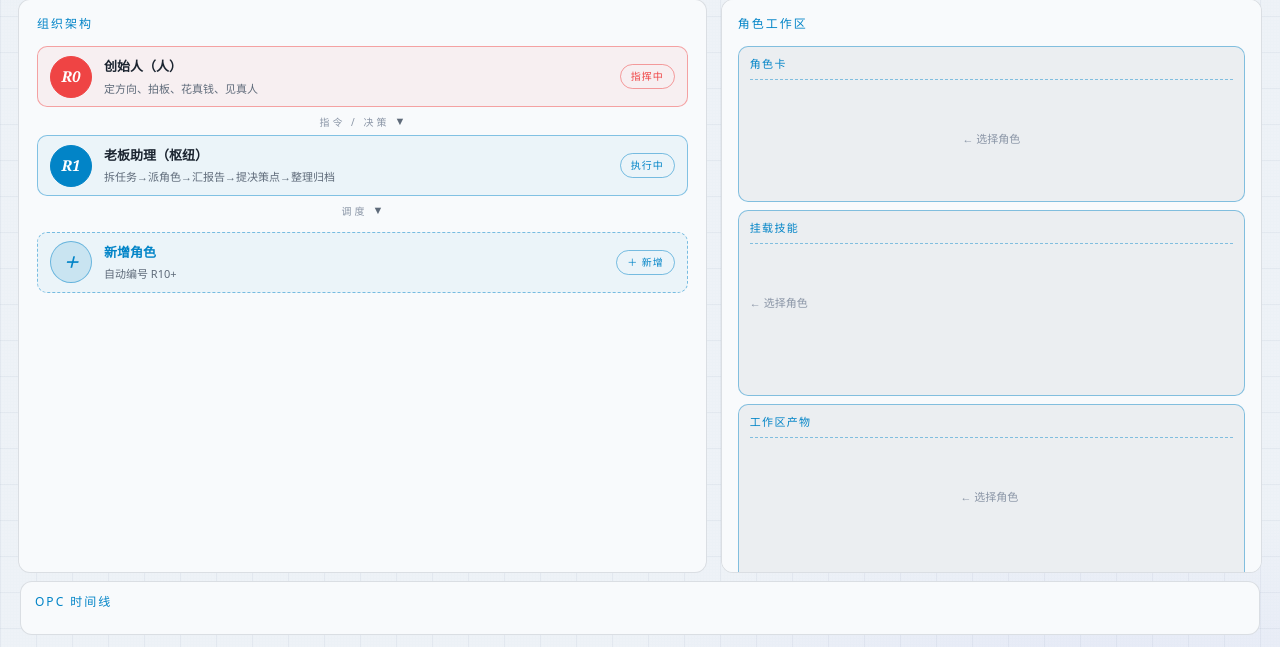
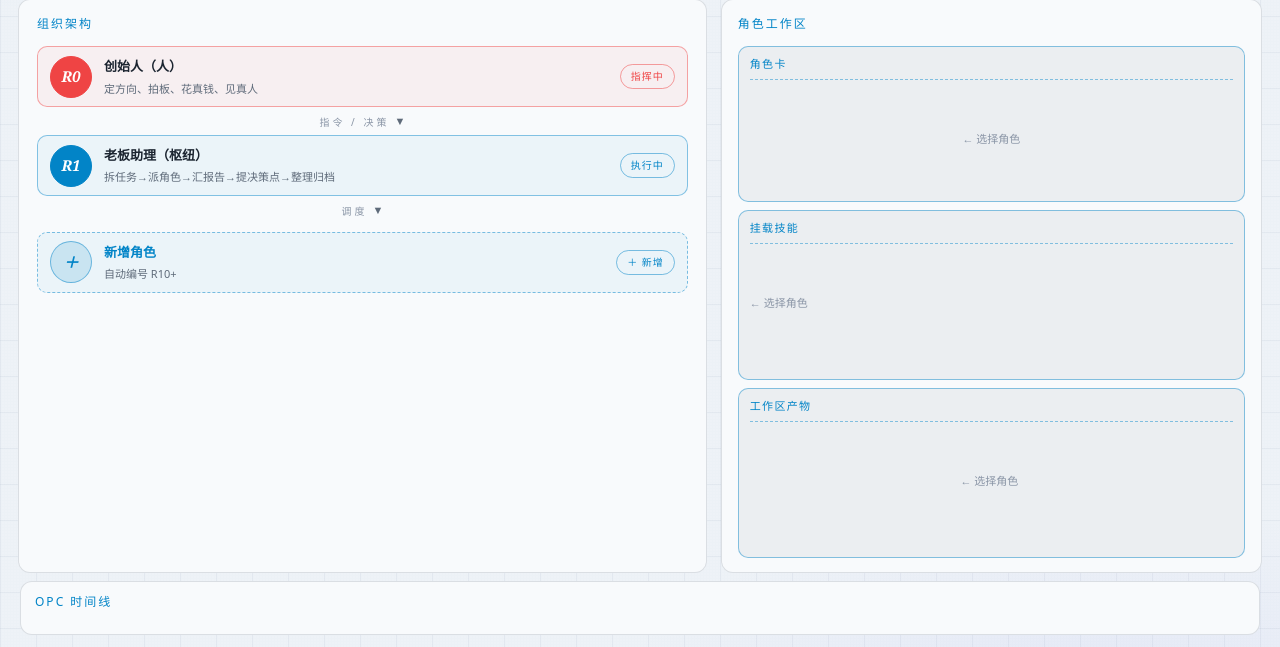
Before and after one commit to wenbuer/opc-web-dsh, a Python web app: template templates/index.html in a window 1280 px wide. Shown: the part 200-847 px from the top of the page. Run offline with Jinja, Linux system fonts and the light colour scheme; the template is opened without the code that fills it, so the values that code supplies are empty.

Commit message:
fix: 挂载技能/工作区产物固定为等高收缩高度(170px)，内容多内部滚动

```diff
--- a/static/main.css
+++ b/static/main.css
@@ -377,10 +377,10 @@ main{flex:1;overflow:hidden}
 .task-table::-webkit-scrollbar-thumb,.dq-table::-webkit-scrollbar-thumb,.r1-out::-webkit-scrollbar-thumb,.rn-out::-webkit-scrollbar-thumb,.timeline::-webkit-scrollbar-thumb,.role-detail::-webkit-scrollbar-thumb{background:rgba(2,132,199,.4);border-radius:3px}
 .task-table::-webkit-scrollbar-track,.dq-table::-webkit-scrollbar-track,.r1-out::-webkit-scrollbar-track,.rn-out::-webkit-scrollbar-track,.timeline::-webkit-scrollbar-track,.role-detail::-webkit-scrollbar-track{background:rgba(15,30,50,.06)}
 /* ===== 作战面板：角色卡 / 工作区产物 双框 ===== */
-.role-detail{display:flex;flex-direction:column;gap:8px;border:none;padding:0;background:transparent;max-height:none;overflow:visible;min-height:0;height:100%}
+.role-detail{display:flex;flex-direction:column;gap:8px;border:none;padding:0;background:transparent;max-height:none;overflow:visible}
 .role-pane{background:rgba(15,30,50,.05);border:1px solid var(--line2);border-radius:10px;padding:8px 11px}
 .role-pane.card{flex:none}
-.role-pane.skills,.role-pane.files{flex:1 1 0;min-height:0;display:flex;flex-direction:column}
+.role-pane.skills,.role-pane.files{height:170px;flex:none;display:flex;flex-direction:column}
 .role-pane .pane-title{display:flex;align-items:center;gap:8px;font-size:11px;letter-spacing:.12em;color:var(--gold);margin-bottom:6px;border-bottom:1px dashed var(--line2);padding-bottom:5px}
 .role-pane .pane-title em{flex:1}
 #btnEditRole{margin-left:auto;flex:none}
```
